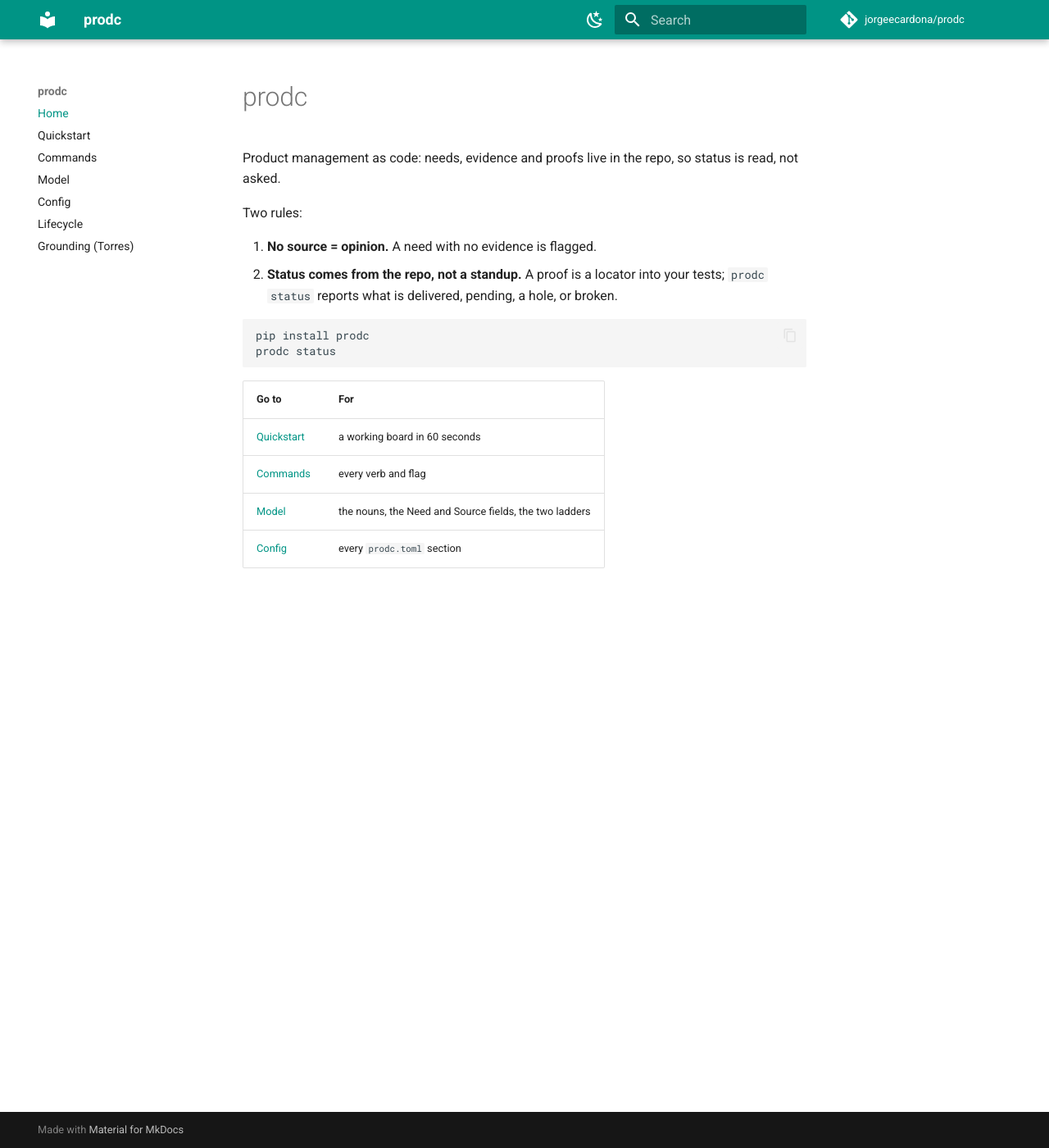
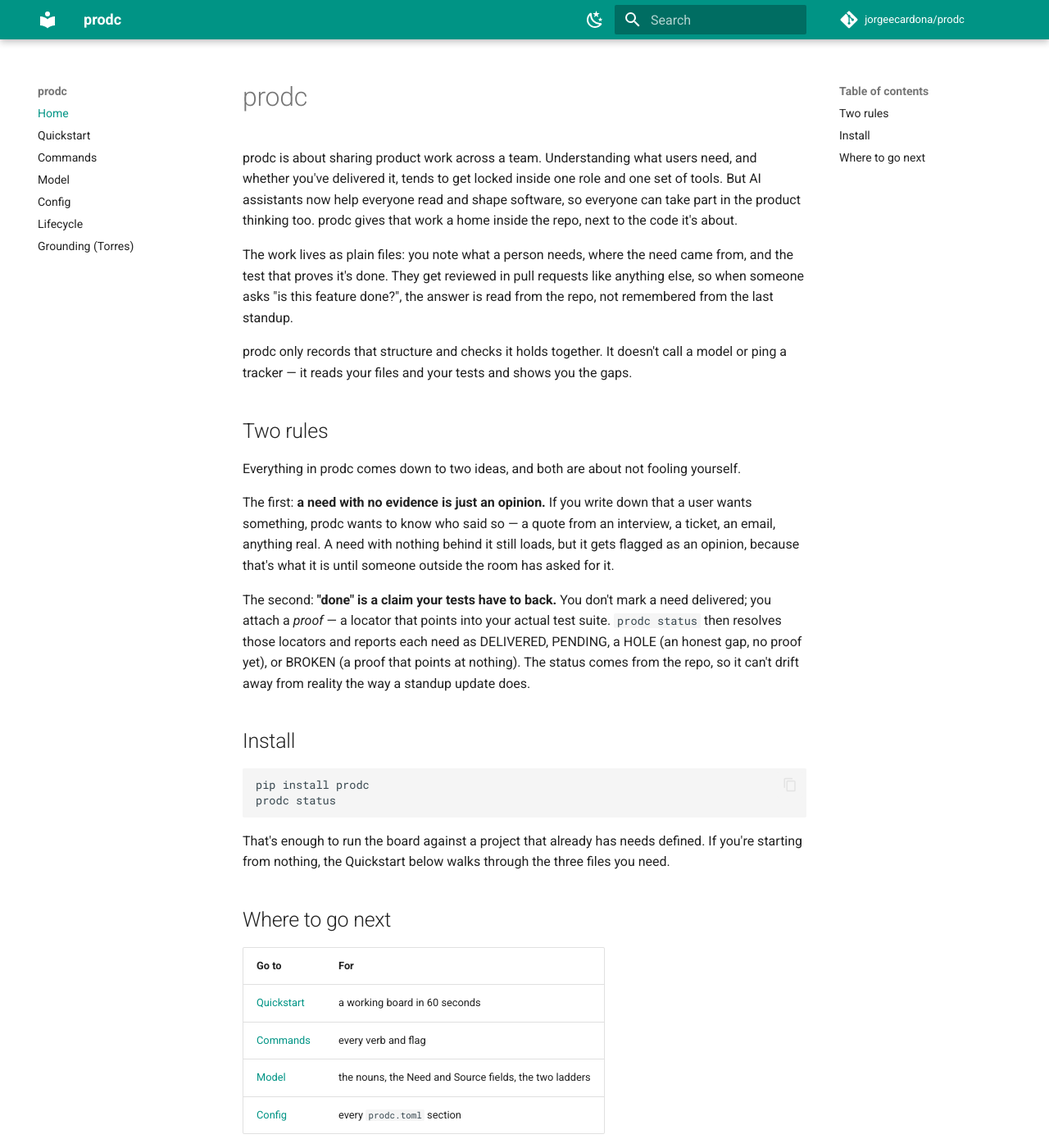
Before and after one commit to jorgeecardona/prodc, an MkDocs documentation site: the page built from docs/index.md, in a window 1280 px wide and 1400 px high. Shown: the whole window at 82% size. Built offline with MkDocs 1.6.1 and Material for MkDocs 9.7.7, drawn with Linux system fonts in a browser that asks for light colours; comment, search, counter and statistics services are not loaded.

Commit message:
docs: rewrite landing and quickstart intro in human prose
Lead the landing page with the thesis — sharing product work across a
team — in connective prose instead of one slogan per line, and warm up
the quickstart opener. No PM-vs-engineer framing. Docs only, no code or
version change.

````diff
--- a/docs/index.md
+++ b/docs/index.md
@@ -1,16 +1,29 @@
 # prodc
 
-Product management as code: needs, evidence and proofs live in the repo, so status is read, not asked.
+prodc is about sharing product work across a team. Understanding what users need, and whether you've delivered it, tends to get locked inside one role and one set of tools. But AI assistants now help everyone read and shape software, so everyone can take part in the product thinking too. prodc gives that work a home inside the repo, next to the code it's about.
 
-Two rules:
+The work lives as plain files: you note what a person needs, where the need came from, and the test that proves it's done. They get reviewed in pull requests like anything else, so when someone asks "is this feature done?", the answer is read from the repo, not remembered from the last standup.
 
-1. **No source = opinion.** A need with no evidence is flagged.
-2. **Status comes from the repo, not a standup.** A proof is a locator into your tests; `prodc status` reports what is delivered, pending, a hole, or broken.
+prodc only records that structure and checks it holds together. It doesn't call a model or ping a tracker — it reads your files and your tests and shows you the gaps.
+
+## Two rules
+
+Everything in prodc comes down to two ideas, and both are about not fooling yourself.
+
+The first: **a need with no evidence is just an opinion.** If you write down that a user wants something, prodc wants to know who said so — a quote from an interview, a ticket, an email, anything real. A need with nothing behind it still loads, but it gets flagged as an opinion, because that's what it is until someone outside the room has asked for it.
+
+The second: **"done" is a claim your tests have to back.** You don't mark a need delivered; you attach a *proof* — a locator that points into your actual test suite. `prodc status` then resolves those locators and reports each need as DELIVERED, PENDING, a HOLE (an honest gap, no proof yet), or BROKEN (a proof that points at nothing). The status comes from the repo, so it can't drift away from reality the way a standup update does.
+
+## Install
 
 ```bash
 pip install prodc
 prodc status
 ```
+
+That's enough to run the board against a project that already has needs defined. If you're starting from nothing, the Quickstart below walks through the three files you need.
+
+## Where to go next
 
 | Go to | For |
 |---|---|
````
Also changed, not shown: docs/quickstart.md (+1 -1 lines).
